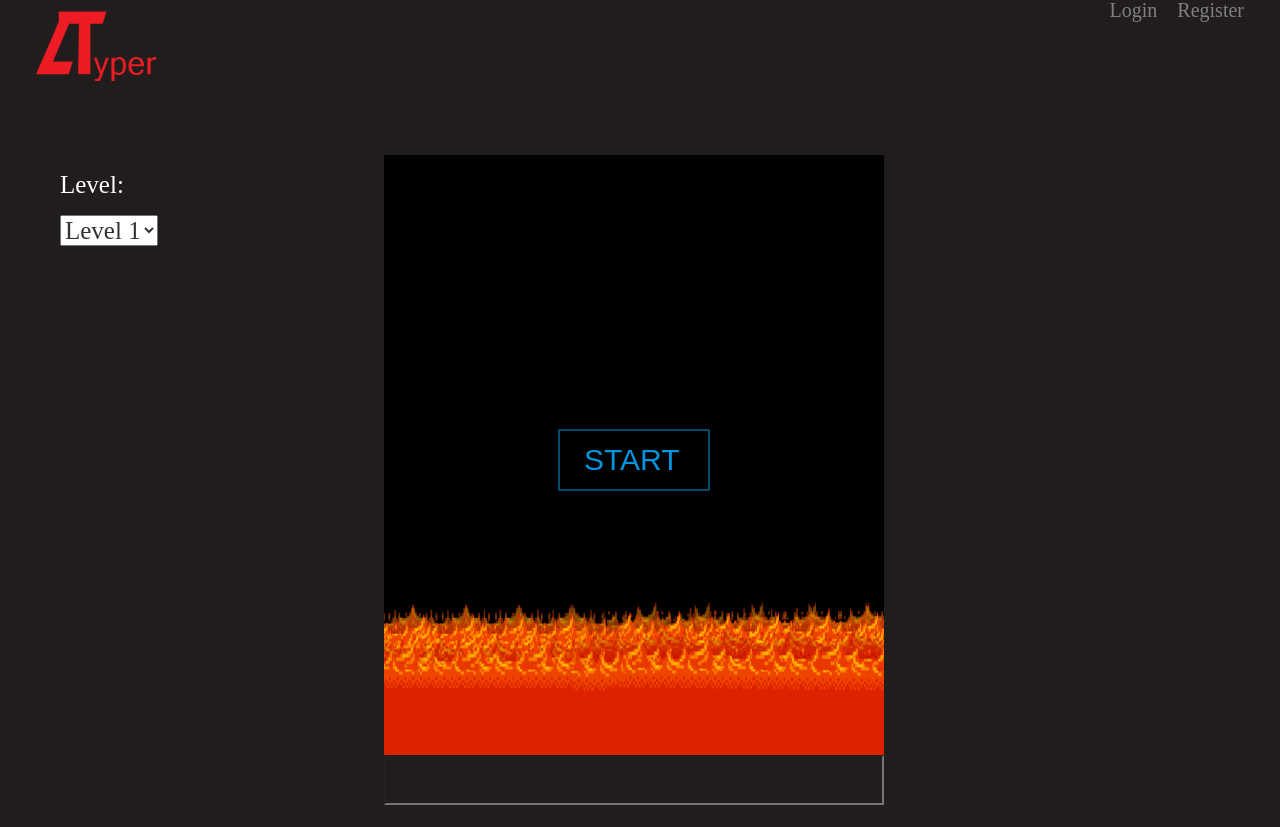
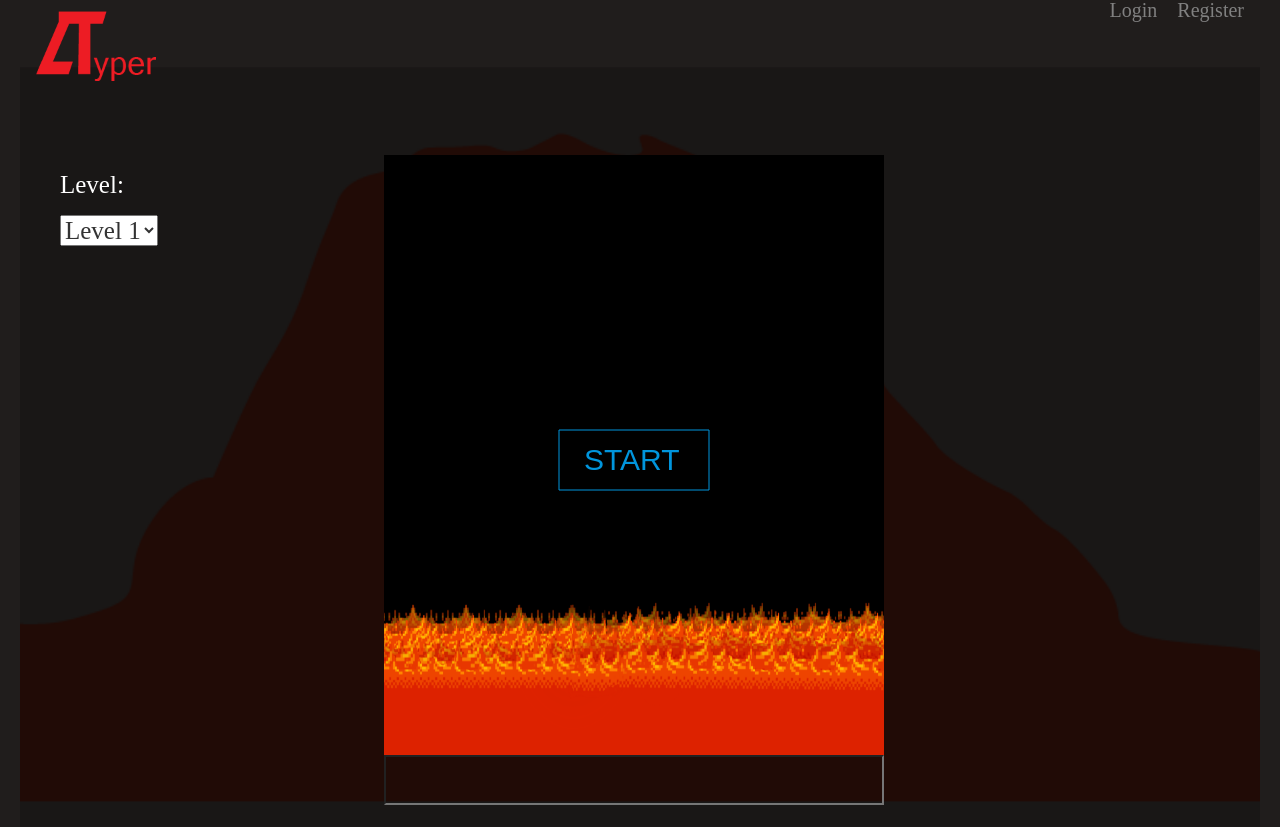
Before and after one commit to nyc-chipmunks-2016/typing-game, a Rails app: page /games/new in a window 1280 px wide. Shown: the part 25-852 px from the top of the page. Before the commit the page ends 830 px from the top, so only its background shows below. Run offline with Rails 7, Linux system fonts and the light colour scheme; data comes from the database, SQL or seed files in the repository; parts of the project's set-up code (start-up, migrations or seed data) failed here and were passed over; some libraries are stand-ins or nearby versions.

Commit message:
placeholder for the game background

```diff
--- a/app/assets/stylesheets/application.css
+++ b/app/assets/stylesheets/application.css
@@ -495,9 +495,18 @@ canvas{
 }
 
 @media (max-width: 900px){
-
     .body-text p{
         width: 100%;
     }
+}
+
+.game-background{
+  height: 100%;
+  background-attachment: fixed;
+  background-position: center;
+  background-repeat: no-repeat;
+  background-size: cover;
+  background-image:url("/gamebg.png");
+  width: 100%;
 
 }
--- a/app/views/games/new.html.erb
+++ b/app/views/games/new.html.erb
@@ -1,3 +1,4 @@
+<div class="game-background">
 <div class="canvas">
   <canvas id="myCanvas" width="500" height="600"></canvas>
   <canvas id="canvasLava" width="500" height="600"></canvas>
@@ -14,3 +15,4 @@
   <option value="6"> Level 6 </option>
 </select>
 </div>
+</div>
--- a/app/views/home/index.html.erb
+++ b/app/views/home/index.html.erb
@@ -36,12 +36,14 @@
       </p>
     </div>
   </div>
+
   <footer>
     <div class="container">
       <p>The Lava Typers : &nbsp; <a href="https://github.com/jdollete" rel="author"> Allain Dollete </a> &nbsp; |&nbsp; <a href="https://github.com/arsy209" rel="author"> Arshdeep Singh </a> &nbsp;| &nbsp; <a href="https://github.com/asyaasha" rel="author"> Asiya Gizatulina &nbsp;| &nbsp;
       <a href="https://github.com/evanrenaud" rel="author"> Evan Renaud </a> &nbsp;| &nbsp;
       <a href="https://github.com/mr-jungchoi" rel="author"> Jung Choi </a>&nbsp;
       </p>
+
     </div>
   </footer>
 </div>
```
Also changed, not shown: public/gamebg.png (added).
